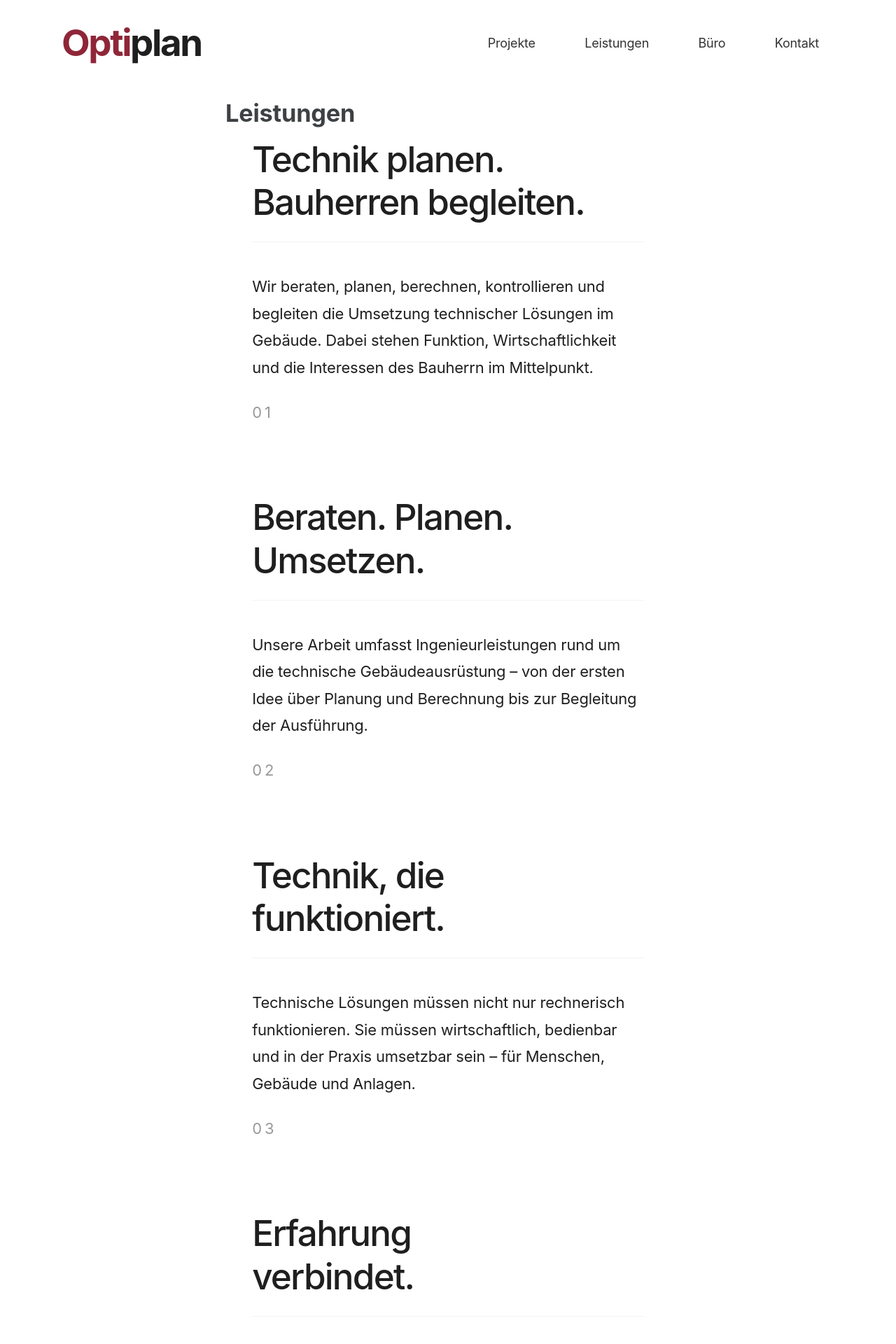
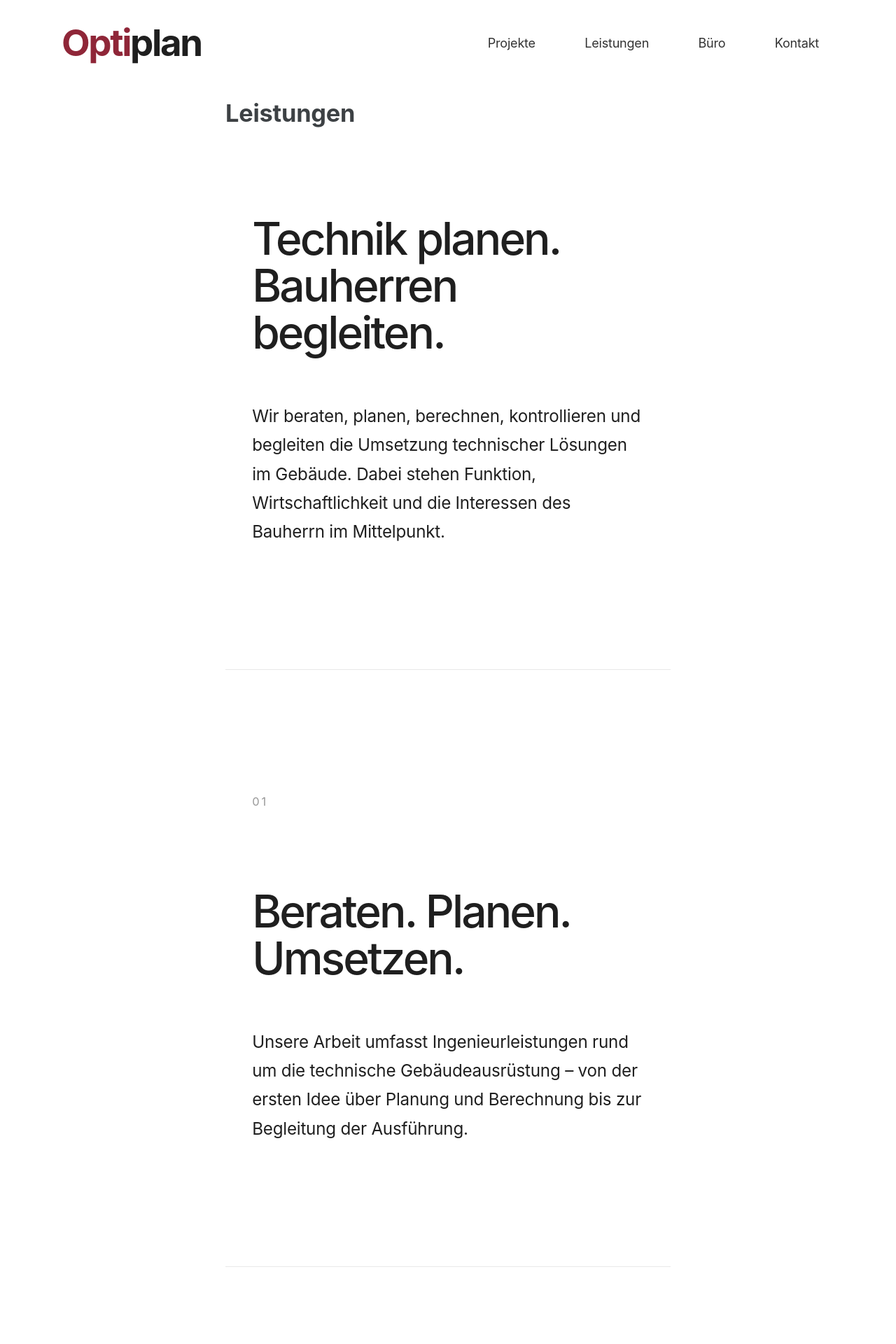
Before and after one commit to gryphiusodenhobler/www.optiplan.at, a Jekyll site: the page built from leistungen.md, in a window 1280 px wide. Shown: the top 1920 px of the page at 70% size. Built offline with Jekyll 4.4.1, drawn with Linux system fonts in a browser that asks for light colours; cached includes are drawn as plain includes.

Commit message:
Update optiplan.scss

```diff
--- a/_sass/optiplan.scss
+++ b/_sass/optiplan.scss
@@ -426,3 +426,99 @@ body {
     height: 360px;
   }
 }
+/* ------------------------------------------------
+   LEISTUNGEN
+   ------------------------------------------------ */
+
+/* Einstieg */
+
+.services-hero {
+  padding: 5rem 0 8rem;
+}
+
+.services-hero h2 {
+  margin: 0 0 3rem 0;
+  padding: 0;
+  border: 0 !important;
+  font-size: clamp(2.8rem, 5vw, 5rem);
+  font-weight: 500;
+  line-height: 1.05;
+  letter-spacing: -0.045em;
+}
+
+.services-hero .section-text {
+  max-width: 720px;
+  margin: 0;
+  font-size: 1.1rem;
+  line-height: 1.7;
+}
+
+
+/* Abschnitte 01–06 */
+
+.services-section {
+  border-top: 1px solid #e8e8e8;
+  padding: 8rem 0;
+  min-height: 65vh;
+}
+
+
+/* Nummerierung */
+
+.services-section .section-number {
+  margin: 0 0 5rem 0;
+  font-size: 0.75rem;
+  font-weight: 400;
+  letter-spacing: 0.18em;
+  color: #999;
+  opacity: 1;
+}
+
+
+/* Kapitelüberschriften */
+
+.services-section h2 {
+  margin: 0 0 3rem 0;
+  padding: 0;
+  border: 0 !important;
+  font-size: clamp(2.8rem, 5vw, 5rem);
+  font-weight: 500;
+  line-height: 1.05;
+  letter-spacing: -0.045em;
+}
+
+
+/* Text */
+
+.services-section .section-text {
+  max-width: 720px;
+  margin: 0;
+  font-size: 1.1rem;
+  line-height: 1.7;
+}
+
+
+/* Fachbereiche */
+
+.services-list {
+  line-height: 2 !important;
+}
+
+
+/* Mobil */
+
+@media (max-width: 768px) {
+
+  .services-hero {
+    padding: 3rem 0 5rem;
+  }
+
+  .services-section {
+    padding: 5rem 0;
+    min-height: auto;
+  }
+
+  .services-section .section-number {
+    margin-bottom: 3rem;
+  }
+}
```
